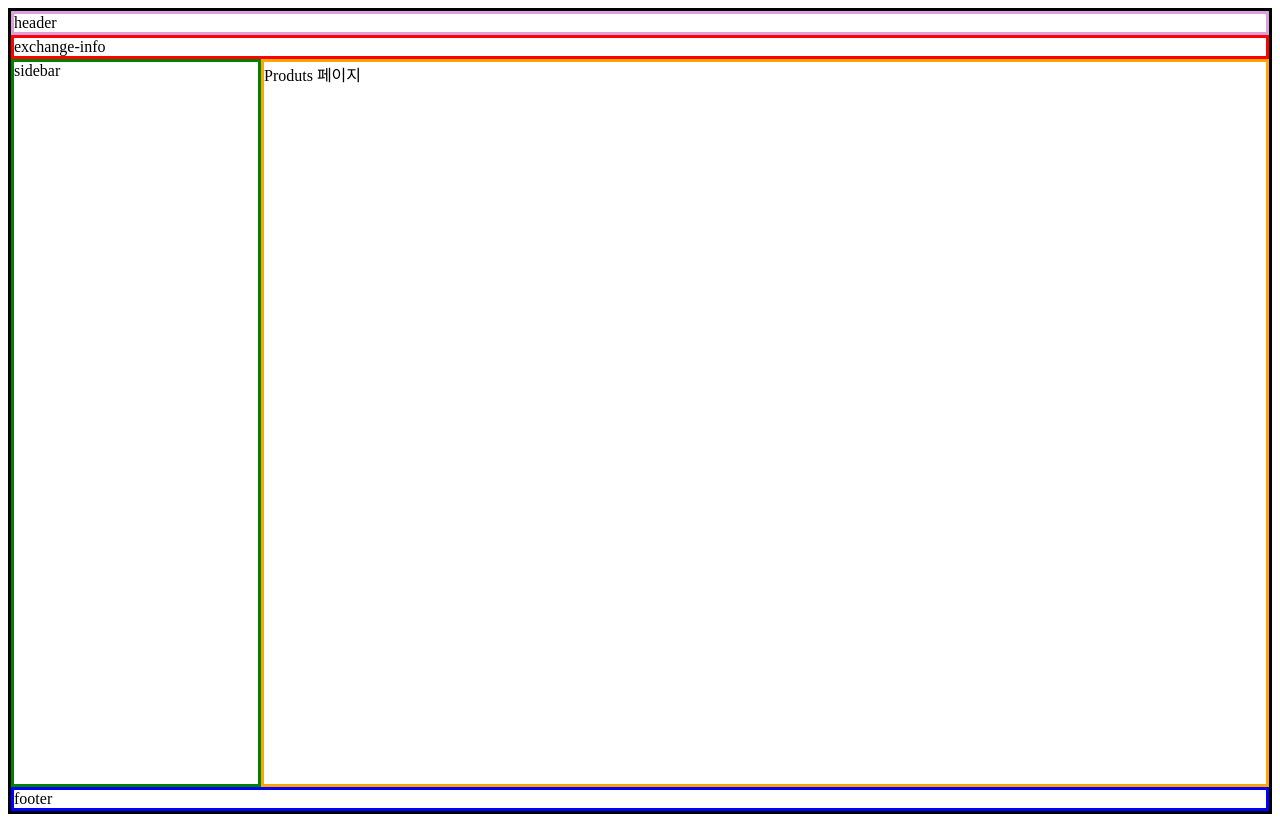
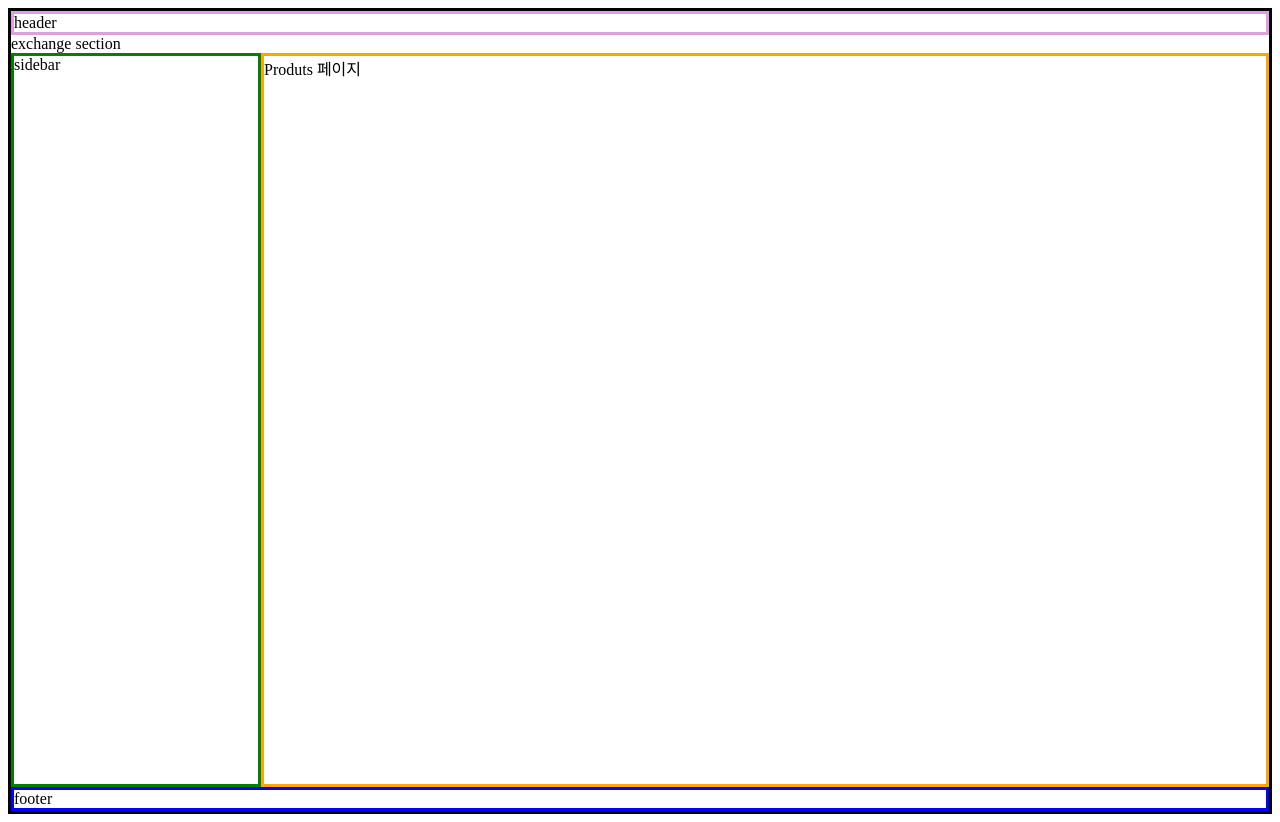
Before and after one commit to haeinkang/how-much-cheaper, a React (Create React App) app: page / in a window 1280 px wide. Built offline with nearby package versions, Linux system fonts and the light colour scheme; no server answers.

Commit message:
className 변경

```diff
--- a/src/Layout.tsx
+++ b/src/Layout.tsx
@@ -10,7 +10,7 @@ const Layout = () => {
       className={`grid-container ${showSidebar ? "has-sidebar" : "no-sidebar"}`}
     >
       <div className="header">header</div>
-      <div className="exchange-info">exchange-info</div>
+      <div className="exchange-section">exchange section</div>
       {showSidebar && <div className="sidebar">sidebar</div>}
       <div className="content">
         <Outlet />
--- a/src/global.css
+++ b/src/global.css
@@ -11,7 +11,7 @@
   grid-template-rows: auto auto 1fr auto;
   grid-template-areas:
     "header header"
-    "exchange-info exchange-info"
+    "exchange-section exchange-section"
     "sidebar content"
     "footer footer";
 }
@@ -24,7 +24,7 @@
   grid-template-rows: auto auto 1fr auto;
   grid-template-areas:
     "header"
-    "exchange-info"
+    "exchange-section"
     "content"
     "footer";
 }
@@ -35,7 +35,7 @@
 }
 
 .exchange-info {
-  grid-area: exchange-info;
+  grid-area: exchange-section;
   border: solid red;
 }
 
@@ -59,7 +59,7 @@
     grid-template-columns: 1fr; /* 1열 레이아웃 */
     grid-template-areas:
       "header"
-      "exchange-info"
+      "exchange-section"
       "content"
       "sidebar"
       "footer";
```
